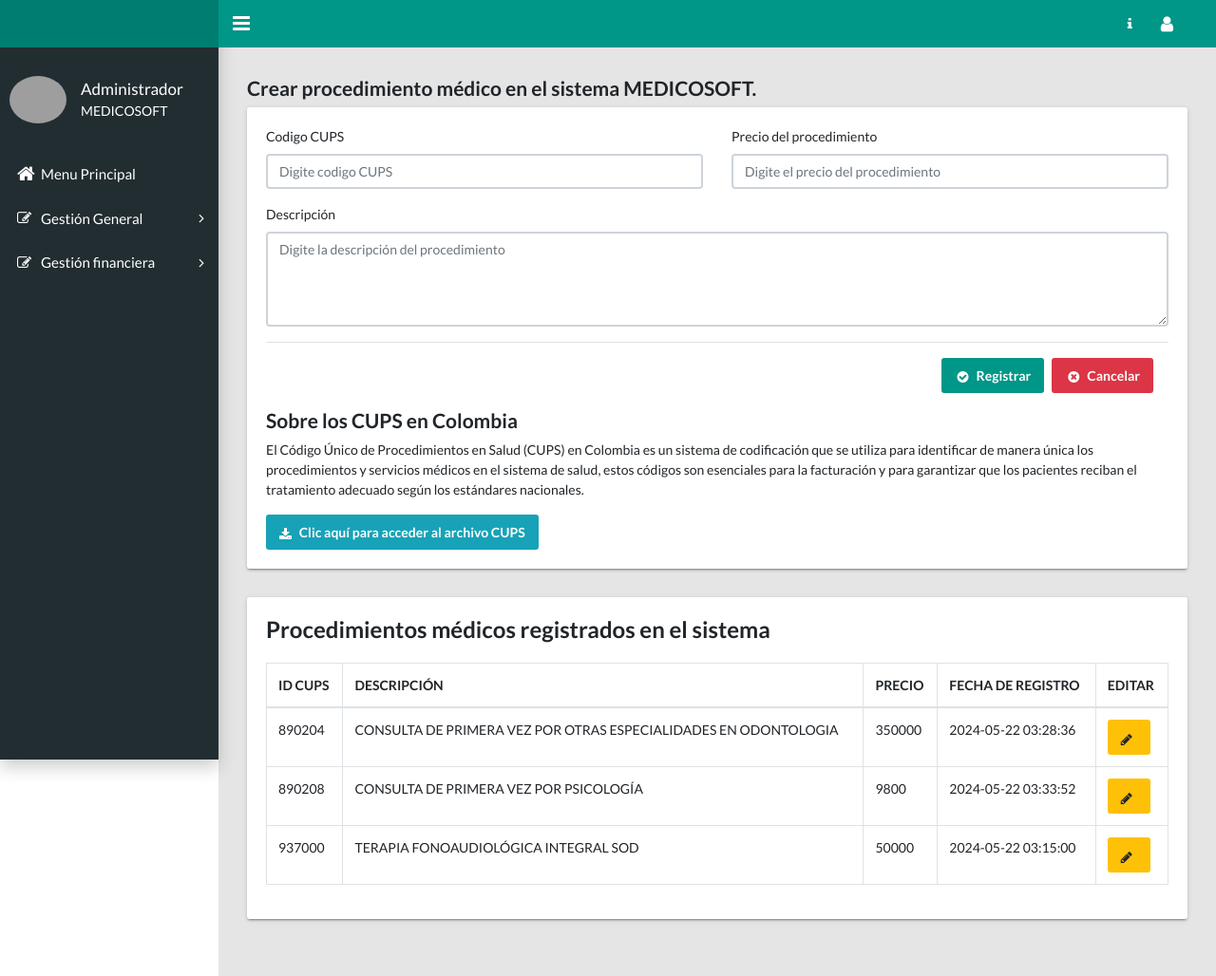
After one commit to kevin-sys/medicosoft, a PHP site: page /gestion-procedimientos.php in a window 1280 px wide. The commit adds this page. Shown: the whole page at 95% size. Run offline with PHP 8.4, Linux system fonts and the light colour scheme; a user stored in the database is signed in; data comes from the database, SQL or seed files in the repository; both versions use the stored data as it was after the commit; grey boxes are pictures that could not be loaded.

Commit message:
Se realizó el form de procedimientos médicos

```diff
--- /dev/null
+++ b/gestion-procedimientos.php
@@ -0,0 +1,182 @@
+<?php
+require "conexion.php";
+session_start();
+$Usuario = $_SESSION['Usuario'];
+
+
+?>
+
+
+<!DOCTYPE html>
+<html lang="en">
+
+<head>
+    <title>Gestión de Procedimientos medicos - MEDICOSOFT</title>
+    <meta charset="utf-8">
+    <meta http-equiv="X-UA-Compatible" content="IE=edge">
+    <meta name="viewport" content="width=device-width, initial-scale=1">
+    <link rel="stylesheet" type="text/css" href="css/main.css">
+    <link rel="stylesheet" type="text/css"
+    href="https://maxcdn.bootstrapcdn.com/font-awesome/4.7.0/css/font-awesome.min.css">
+    <link rel="stylesheet" type="text/css" href="assets/datatables/datatables.min.css" />
+    <link rel="stylesheet" type="text/css"
+    href="assets/datatables/DataTables-1.10.18/css/dataTables.bootstrap4.min.css">
+</head>
+
+<body class="app sidebar-mini">
+    <!-- Navbar-->
+    <header class="app-header"><a class="app-header__logo" href=""></a>
+        <!-- Sidebar toggle button--><a class="app-sidebar__toggle" href="#" data-toggle="sidebar"
+        aria-label="Hide Sidebar"></a>
+        <!-- Navbar Right Menu-->
+        <ul class="app-nav">
+            <li class="dropdown"><a class="app-nav__item" href="#" data-toggle="dropdown"
+                aria-label="Open Profile Menu"><i class="fa fa fa-info"></i></a>
+            </li>
+            <!-- User Menu-->
+            <li class="dropdown"><a class="app-nav__item" href="#" data-toggle="dropdown"
+                aria-label="Open Profile Menu"><i class="fa fa-user fa-lg"></i></a>
+                <ul class="dropdown-menu settings-menu dropdown-menu-right">
+                    <li><a class="dropdown-item" href="logout.php"><i class="fa fa-sign-out fa-lg"></i>Salir</a>
+                    </li>
+                </ul>
+            </li>
+        </ul>
+    </header>
+    <!-- Sidebar menu-->
+    <div class="app-sidebar__overlay" data-toggle="sidebar"></div>
+    <?php include('includes/menu.php'); ?>
+    <main class="app-content">
+        <div>
+            <h4>Crear procedimiento médico en el sistema MEDICOSOFT.</h4>
+        </div>
+        <div class="row">
+            <div class="col-md-6 col-lg-12">
+                <div class="tile">
+                    <div class="row">
+                        <div class="col-lg-12">
+                            <form action="insertaprocedimiento.php" method="POST">
+                                <div class="row">
+                                    <div class="col-lg-6">
+                                        <div class="form-group">
+                                            <label class="control-label">Codigo CUPS</label>
+                                            <input type="text" class="form-control" name="Id_CUPS"
+                                            placeholder="Digite codigo CUPS" minlength="2" maxlength="11" required="required">
+                                        </div>
+                                    </div>
+                                    <div class="col-lg-6">
+                                        <div class="form-group">
+                                            <label class="control-label">Precio del procedimiento</label>
+                                            <input type="text" class="form-control" name="PrecioProcedimiento"
+                                            placeholder="Digite el precio del procedimiento" minlength="3" maxlength="30"
+                                            pattern="[0-9]{1,12}" title="Solamente se admiten números"
+                                            required="required">
+                                        </div>
+                                    </div>
+                                    <div class="col-lg-12">
+                                        <div class="form-group">
+                                            <label class="control-label">Descripción</label>
+                                            <textarea class="form-control" name="Nombre"
+                                            placeholder="Digite la descripción del procedimiento"
+                                            pattern="[a-zA-ZáéíóúÁÉÍÓÚñÑ ]{1,30}"
+                                            required="required" minlength="3" maxlength="150"
+                                            title="Solamente se admiten caracteres"
+                                            rows="4"></textarea>
+                                        </div>
+                                    </div>
+                                </div>
+                                <div class="modal-footer">
+                                    <button type="submit" name="insertar_procedimiento" class="btn btn-primary"><i
+                                        class="fa fa-fw fa-lg fa-check-circle"></i>Registrar
+                                    </button>
+                                    <button type="button" id="btnLimpiar" class="btn btn-danger"><i
+                                        class="fa fa-fw fa-lg fa-times-circle"></i>Cancelar
+                                    </button>
+                                </div>
+                            </form>
+                            <h4>Sobre los CUPS en Colombia</h4>
+                            <p>El Código Único de Procedimientos en Salud (CUPS) en Colombia es un sistema de codificación que se utiliza para identificar de manera única los procedimientos y servicios médicos en el sistema de salud, estos códigos son esenciales para la facturación y para garantizar que los pacientes reciban el tratamiento adecuado según los estándares nacionales.</p>
+                            <a href="cups/cups.xlsx" class="btn btn-info" download><i class="fa fa-download"></i> Clic aquí para acceder al archivo CUPS</a>
+                        </div>
+                        <br>
+                    </div>
+                </div>
+            </div>
+        </div>
+    </div>
+
+    <div class="row">
+        <div class="col-lg-12">
+            <div class="tile">
+                <h3 class="tile-title">Procedimientos médicos registrados en el sistema</h3>
+                <div class="tile-body">
+                    <table class="table table-hover table-bordered" id="sampleTable">
+                        <thead>
+                            <tr>
+                                <th>ID CUPS</th>
+                                <th>DESCRIPCIÓN</th>
+                                <th>PRECIO</th>
+                                <th>FECHA DE REGISTRO</th>
+                                <th>EDITAR</th>
+                            </tr>
+                        </thead>
+                        <tbody>
+
+                            <?php
+                            $query = "SELECT * FROM procedimiento";
+                            $result_tasks = mysqli_query($mysqli, $query);
+
+                            while ($row = mysqli_fetch_assoc($result_tasks)) { ?>
+                                <tr>
+                                    <td><?php echo $row['Id_CUPS']; ?></td>
+                                    <td><?php echo $row['Nombre']; ?></td>
+                                    <td><?php echo $row['PrecioProcedimiento']; ?></td>
+                                    <td><?php echo $row['FechaRegistro']; ?></td>
+                                    <td>
+                                        <a href="editar_procedimiento.php?Id_CUPS=<?php echo $row['Id_CUPS'] ?>" class="btn btn-warning">
+                                            <i class="fa fa-pencil" aria-hidden="true"></i>
+                                        </a>
+                                    </td>
+                                </tr>
+                            <?php } ?>
+                        </tbody>
+                    </table>
+                </div>
+            </div>
+        </div>
+    </div>
+</main>
+
+<!-- Essential javascripts for application to work-->
+<script src="assets/jquery/jquery-3.3.1.min.js"></script>
+<script src="assets/popper/popper.min.js"></script>
+<script src="assets/bootstrap/js/bootstrap.min.js"></script>
+<script src="assets/main.js"></script>
+<script type="text/javascript" src="main.js"></script>
+     <!--
+    <script type="text/javascript" src="js/plugins/bootstrap-notify.min.js"></script>
+-->
+<script type="text/javascript" src="assets/sweetalert.min.js"></script>
+<script type="text/javascript" src="assets/datatables/datatables.min.js"></script>
+<!-- Page specific javascripts-->
+<!-- Google analytics script-->
+<script type="text/javascript">
+    if (document.location.hostname == 'pratikborsadiya.in') {
+        (function(i, s, o, g, r, a, m) {
+            i['GoogleAnalyticsObject'] = r;
+            i[r] = i[r] || function() {
+                (i[r].q = i[r].q || []).push(arguments)
+            }, i[r].l = 1 * new Date();
+            a = s.createElement(o),
+            m = s.getElementsByTagName(o)[0];
+            a.async = 1;
+            a.src = g;
+            m.parentNode.insertBefore(a, m)
+        })(window, document, 'script', '//www.google-analytics.com/analytics.js', 'ga');
+        ga('create', 'UA-72504830-1', 'auto');
+        ga('send', 'pageview');
+    }
+</script>
+</body>
+
+</html>
--- /dev/null
+++ b/includes/menu.php
@@ -0,0 +1,57 @@
+<?php if ($Usuario == "Administrador") { ?>
+        <aside class="app-sidebar">
+            <div class="app-sidebar__user"><img class="app-sidebar__user-avatar"
+                src="images/logoUpc.png" width="60" height="50" alt="User Image">
+                <div>
+                    <p class="app-sidebar__user-name">Administrador</p>
+                    <p class="app-sidebar__user-designation">MEDICOSOFT</p>
+                </div>
+            </div>
+            <ul class="app-menu">
+                <li><a class="app-menu__item" href="principal.php"><i class="app-menu__icon fa fa-home fa-lg"></i><span
+                    class="app-menu__label">Menu Principal</span></a></li>
+
+                    <li class="treeview"><a class="app-menu__item" href="#" data-toggle="treeview"><i
+                        class="app-menu__icon fa fa-edit"></i><span class="app-menu__label">Gestión General</span><i class="treeview-indicator fa fa-angle-right"></i></a>
+                        <ul class="treeview-menu">
+                            <li><a class="treeview-item" href="GestionDocente.php"><i class="icon fa fa-circle-o"></i>Registro del aspirante</a></li>
+                            <li><a class="treeview-item" href="ConsultarDocente.php"><i class="icon fa fa-circle-o"></i> Listado de aspirantes</a></li>
+                            <li><a class="treeview-item" href="http://www2.unicesar.edu.co/unicesar/hermesoft/vortal/miVortal/logueo.jsp"><i class="icon fa fa-circle-o"></i>Vortal HermeSoft</a></li>
+                            <li><a class="treeview-item" href="https://github.com/kevin-sys"><i class="icon fa fa-circle-o"></i>Contactar al desarrollador</a></li>
+                        </ul>
+                    </li>
+                    <li class="treeview"><a class="app-menu__item" href="#" data-toggle="treeview"><i
+                        class="app-menu__icon fa fa-edit"></i><span class="app-menu__label">Gestión financiera</span><i class="treeview-indicator fa fa-angle-right"></i></a>
+                        <ul class="treeview-menu">
+                            <li><a class="treeview-item" href="docs/LiquidacionGeneral.php"><i class="icon fa fa-circle-o"></i>Liquidación general</a></li>
+                            <li><a class="treeview-item" href="docs/CargarDocumentos.php"><i class="icon fa fa-circle-o"></i>Cargar hoja de vida</a></li>
+
+                        </ul>
+                    </li>
+                </ul>
+            </aside>
+        <?php } ?>
+
+        <?php if ($Usuario != "Administrador") { ?>
+            <aside class="app-sidebar">
+                <div class="app-sidebar__user"><img class="app-sidebar__user-avatar"
+                    src="images/logoUpc.png" width="60" height="50" alt="User Image">
+                    <div>
+                        <p class="app-sidebar__user-name">Docente</p>
+                        <p class="app-sidebar__user-designation">SimulaSoft</p>
+                    </div>
+                </div>
+                <ul class="app-menu">
+                    <li><a class="app-menu__item" href="principal.php"><i class="app-menu__icon fa fa-home fa-lg"></i><span
+                        class="app-menu__label">Menu Principal</span></a></li>
+
+                        <li class="treeview"><a class="app-menu__item" href="#" data-toggle="treeview"><i
+                            class="app-menu__icon fa fa-edit"></i><span class="app-menu__label">Gestión General</span><i class="treeview-indicator fa fa-angle-right"></i></a>
+                            <ul class="treeview-menu">
+                                <li><a class="treeview-item" href="GestionDocente.php"><i class="icon fa fa-circle-o"></i>Formato de puntos</a></li>
+
+                            </ul>
+                        </li>
+                    </ul>
+                </aside>
+            <?php } ?>
```
Also changed, not shown: Principal.php (+4 -3 lines), crear-agenda.php (added, +234 -0 lines), editar_procedimiento.php (added, +89 -0 lines), insertaprocedimiento.php (added, +27 -0 lines), medicosoft.sql (+31 -2 lines), 1 other file.
